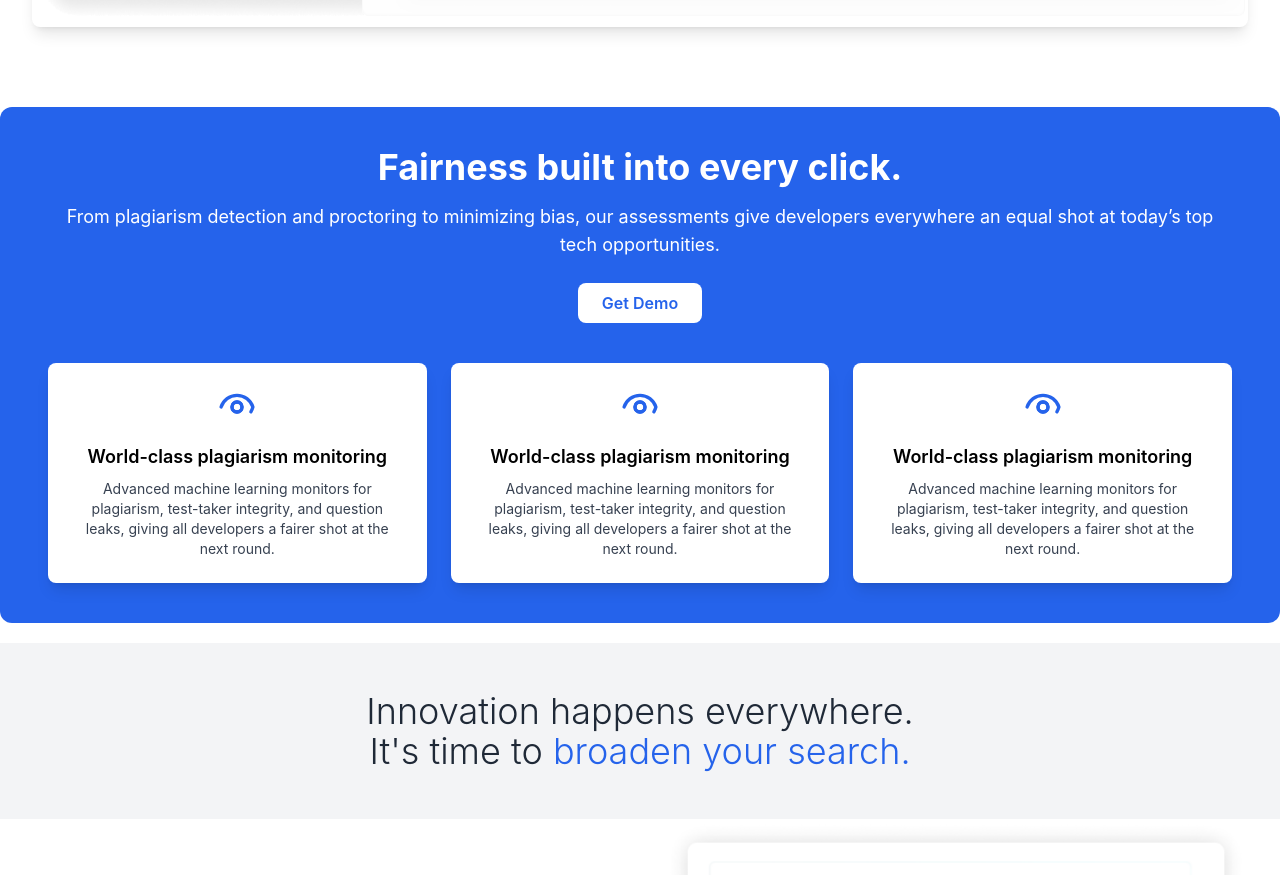
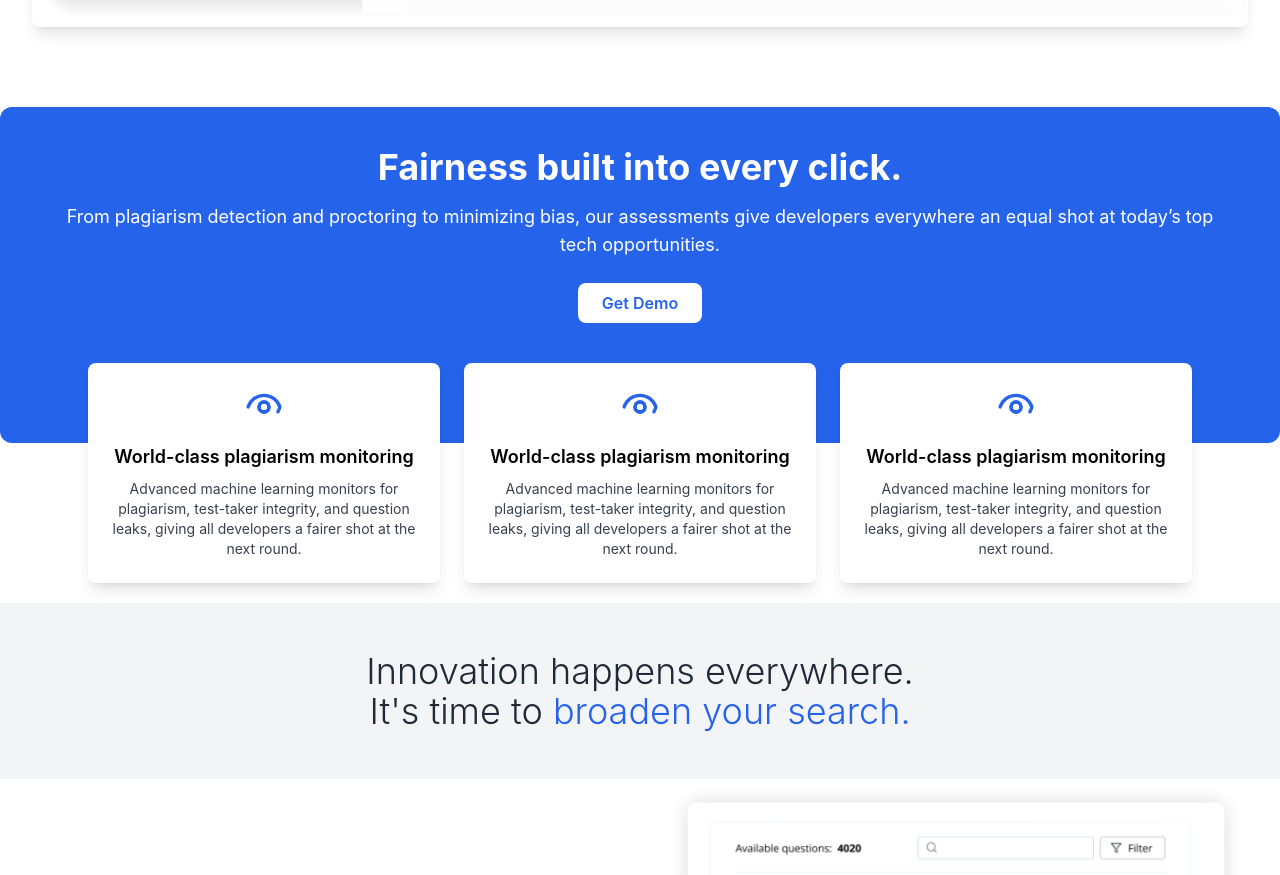
Before and after one commit to Juhi2116/CyberInform, a React (Create React App) app: page /products in a window 1280 px wide. Shown: the part 1481-2356 px from the top of the page. Built offline with nearby package versions, Linux system fonts and the light colour scheme.

Commit message:
Update Products.js

```diff
--- a/src/Pages/Products.js
+++ b/src/Pages/Products.js
@@ -50,7 +50,7 @@ const Products = () => {
       </div>
 
       {/* Fairness Built Section */}
-      <div className="bg-blue-600 text-white py-10 relative rounded-xl max-w-7xl mx-auto px-4 sm:px-8">
+      <div className="bg-blue-600 text-white py-10 relative rounded-xl mb-40 max-w-7xl mx-auto px-4 sm:px-8">
         <div className="container mx-auto px-4 text-center relative z-10">
           <h1 className="text-3xl md:text-4xl font-bold">
             Fairness built into every click.
@@ -66,15 +66,15 @@ const Products = () => {
         </div>
 
         {/* Cards Section */}
-        <div className="relative mt-10">
-          <div className="grid grid-cols-1 sm:grid-cols-2 md:grid-cols-3 gap-6 container mx-auto px-4">
+      <div className="relative mt-10 ml-10 mr-10 mb-20 ">
+        <div className="grid grid-cols-1 md:grid-cols-3 gap-6 container mx-auto px-4 absolute w-full left-0 -bottom-18">
           {[...Array(3)].map((_, index) => (
             <div
               key={index}
               className="bg-white text-black rounded-lg shadow-lg p-6"
             >
               <div className="flex items-center justify-center mb-4">
-                  <div className="w-10 h-10 flex justify-center items-center text-blue-600">
+                <div className="w-10 h-30 flex justify-center items-center text-blue-600">
                   <svg
                     className="w-10 h-10"
                     fill="none"
@@ -109,6 +109,12 @@ const Products = () => {
           </div>
         </div>
       </div>
+
+
+
+
+
+
 
       {/* Innovation Section */}
       <div className="flex items-center max-w-full justify-center bg-gray-100 mt-5">
```
Lines whose indentation alone changed are shown as unchanged.
